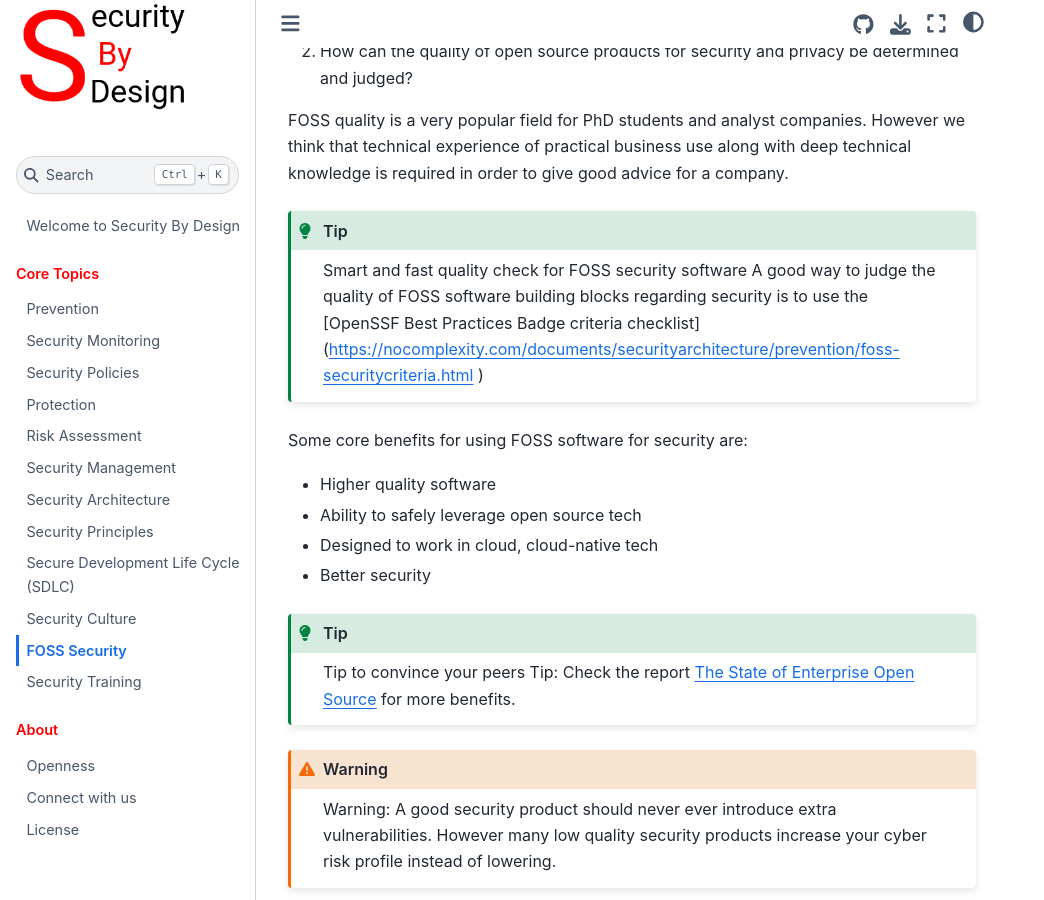
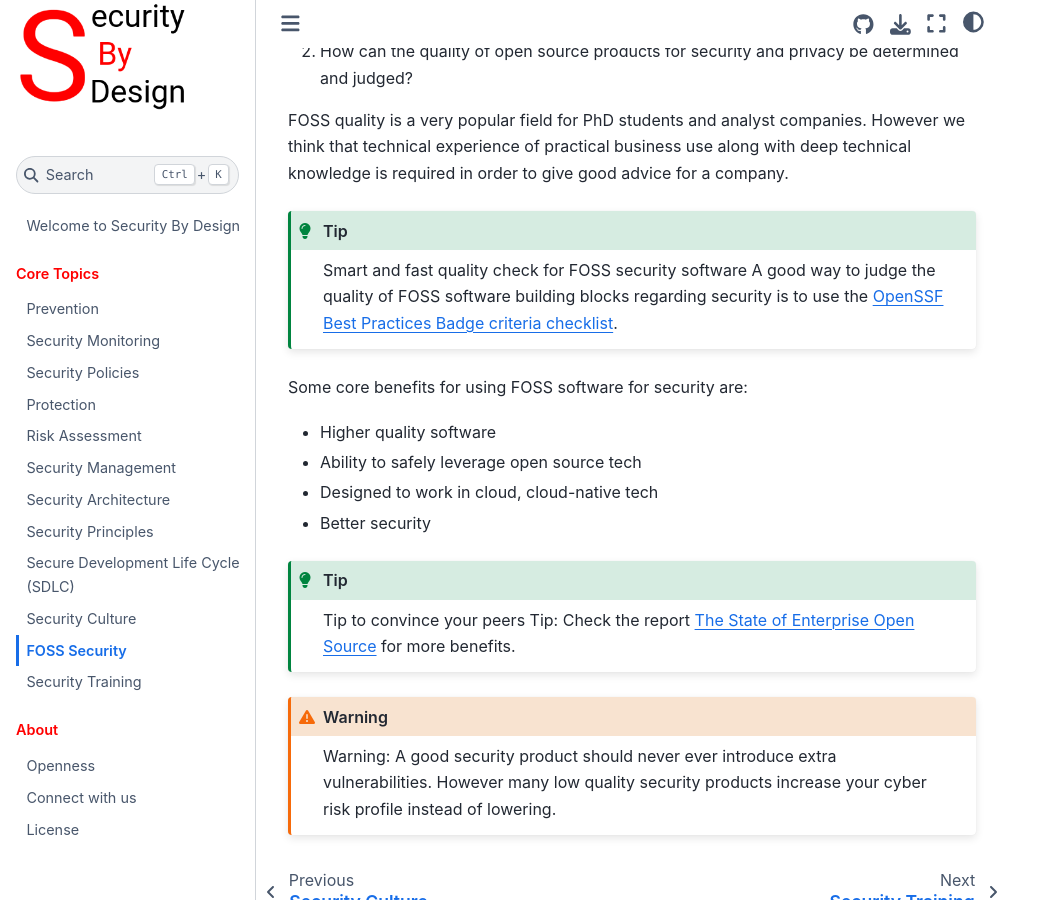
Before and after one commit to nocomplexity/securitybydesign, a Jupyter Book: the page built from opensecurity.md, in a window 1280 px wide and 900 px high, scrolled down 1021 px. Shown: the whole window, without its empty margins (0-1044 px from the left). Built offline with Jupyter Book 1.0.4 settings and Sphinx 7.4.7 and the Sphinx Book theme 1.1.4, drawn with Linux system fonts in a browser that asks for light colours.

Commit message:
typo corrected

````diff
--- a/_config.yml
+++ b/_config.yml
@@ -49,3 +49,4 @@ sphinx:
       epub_tocdup: true
       epub_use_index: true
       epub_tocscope: includehidden
+      epub_title: 'Security By Design'
--- a/opensecurity.md
+++ b/opensecurity.md
@@ -22,7 +22,7 @@ When discussing the use of open source products for security and privacy service
 FOSS quality is a very popular field for PhD students and analyst companies. However we think that technical experience of practical business use along with deep technical knowledge is required in order to give good advice for a company.
 
 ```{tip} Smart and fast quality check for FOSS security software
-A good way to judge the quality of FOSS software building blocks regarding security is to use the [OpenSSF Best Practices Badge criteria checklist] (https://nocomplexity.com/documents/securityarchitecture/prevention/foss-securitycriteria.html )
+A good way to judge the quality of FOSS software building blocks regarding security is to use the [OpenSSF Best Practices Badge criteria checklist](https://nocomplexity.com/documents/securityarchitecture/prevention/foss-securitycriteria.html ).
 
 ```
 
````
Also changed, not shown: images/iron.jpg (added), images/supplychain.png (added).
